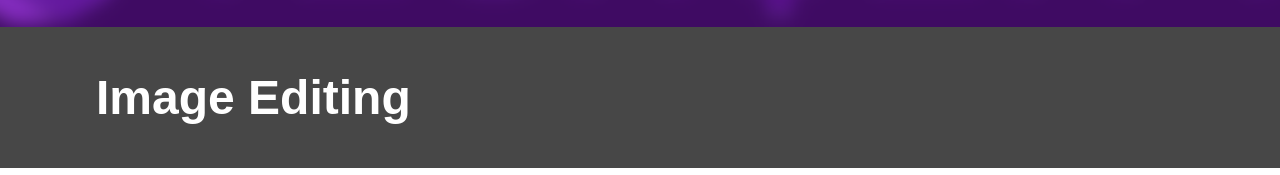
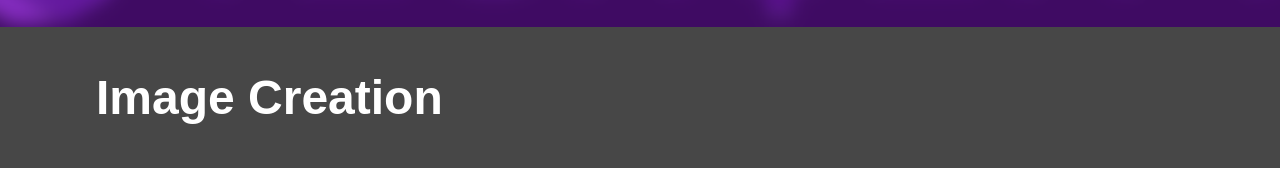
Before and after one commit to UncleSandira/MyYear10Website, a plain HTML site: page index.html in a window 1280 px wide. Shown: the part 173-348 px from the top of the page. Drawn offline with Linux system fonts and the light colour scheme.

Commit message:
Changed Topic Title To Image Creations

```diff
--- a/index.html
+++ b/index.html
@@ -20,7 +20,7 @@
     <section class="topic">
         <!-- the topic title a big bar with text in it -->
         <div class="topic-title">
-            <h1>Image Editing</h1>
+            <h1>Image Creation</h1>
         </div>
         <!-- now a three column grid of images -->
         <div class="topic-content">
```
